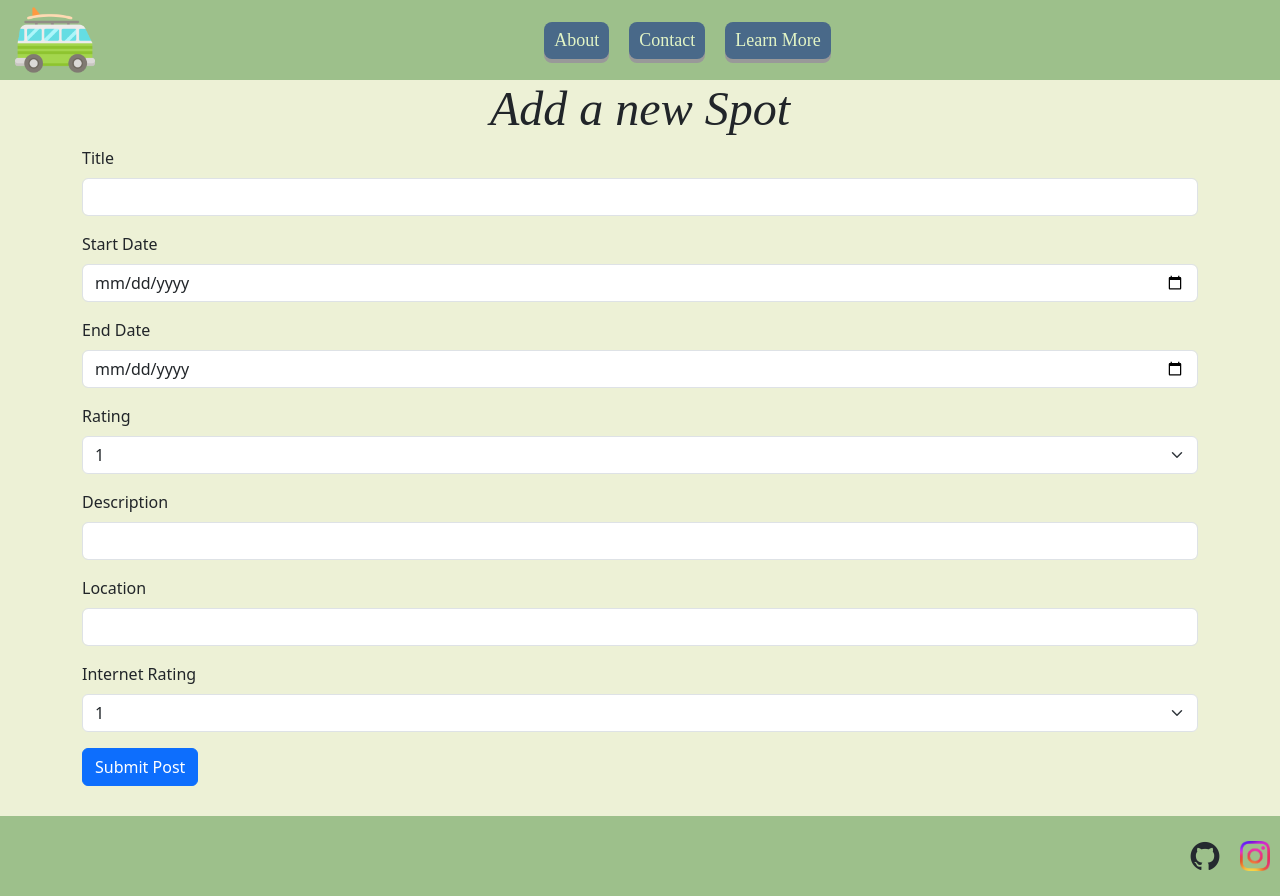
After one commit to GwydionBr/Van_and_Work_Website, a Flask app: page /add_post in a window 1280 px wide. The commit adds this page. Run offline with Flask 3, Linux system fonts and the light colour scheme; some libraries are stand-ins or nearby versions; some web fonts are replaced.

Commit message:
Input Form for new spots. Save in db and read the saved slots

```diff
--- /dev/null
+++ b/forms.py
@@ -0,0 +1,17 @@
+from flask_wtf import FlaskForm
+from wtforms import StringField, SubmitField, PasswordField
+from wtforms.fields.choices import SelectField
+from wtforms.fields.datetime import DateField
+from wtforms.validators import DataRequired, URL, Email, Length
+from flask_ckeditor import CKEditorField
+
+# WTForm for creating a slot post
+class CreatePostForm(FlaskForm):
+    title = StringField("Title", validators=[Length(min=1, max=250)])
+    date_start = DateField("Start Date", validators=[DataRequired()])
+    date_end = DateField("End Date", validators=[DataRequired()])
+    rating = SelectField("Rating", choices=["1", "2", "3", "4", "5"], validators=[DataRequired()])
+    description = StringField("Description", validators=[Length(min=1, max=500)])
+    location = StringField("Location", validators=[DataRequired(), URL()])
+    internet_rating = SelectField("Internet Rating", choices=["1", "2", "3", "4"], validators=[DataRequired()])
+    submit = SubmitField("Submit Post")
--- a/main.py
+++ b/main.py
@@ -1,4 +1,4 @@
-from flask import Flask, render_template
+from flask import Flask, render_template, redirect, url_for
 from flask_sqlalchemy import SQLAlchemy
 from sqlalchemy.orm import DeclarativeBase, Mapped, mapped_column
 from sqlalchemy import Integer, String, Text
@@ -7,9 +7,15 @@ from wtforms import StringField, SubmitField, validators
 from wtforms.validators import DataRequired, URL
 from flask_ckeditor import CKEditor, CKEditorField
 from datetime import date
+from flask_bootstrap import Bootstrap5
+
+from forms import CreatePostForm
 
 
 app = Flask(__name__)
+bootstrap = Bootstrap5(app)
+
+app.secret_key = "some secret string"
 
 class Base(DeclarativeBase):
     pass
@@ -21,9 +27,11 @@ class Spots(db.Model):
     id: Mapped[int] = mapped_column(Integer, primary_key=True)
     title: Mapped[str] = mapped_column(String(250), unique=True, nullable=False)
     adresse: Mapped[str] = mapped_column(String(250), nullable=False)
-    date: Mapped[str] = mapped_column(String(250), nullable=False)
-    rating: Mapped[int] =mapped_column(Integer, nullable=False)
-    internet_rating: Mapped[int] = mapped_column(Integer, nullable=False)
+    date_start: Mapped[str] = mapped_column(String(250), nullable=False)
+    date_end: Mapped[str] = mapped_column(String(250), nullable=False)
+    rating: Mapped[str] =mapped_column(Integer, nullable=False)
+    description: Mapped[str] = mapped_column(String(500), nullable=False)
+    internet_rating: Mapped[str] = mapped_column(Integer, nullable=False)
     standort: Mapped[str] = mapped_column(String(250), nullable=False)
 
 with app.app_context():
@@ -50,7 +58,25 @@ def contact():
 
 @app.route("/learn_more")
 def learn_more():
-    return render_template("learn-more.html", title="Learn_more")
+    return render_template("learn-more.html", title="Learn more")
+
+@app.route("/add_post", methods=["GET", "POST"])
+def add_spot():
+    add_spot_form = CreatePostForm()
+    if add_spot_form.validate_on_submit():
+        new_spot = Spots(title=add_spot_form.title.data,
+                         adresse=add_spot_form.location.data,
+                         date_start=str(add_spot_form.date_start.data),
+                         date_end=str(add_spot_form.date_end.data),
+                         rating=add_spot_form.rating.data,
+                         description=add_spot_form.description.data,
+                         internet_rating=add_spot_form.internet_rating.data,
+                         standort=add_spot_form.location.data,
+                         )
+        db.session.add(new_spot)
+        db.session.commit()
+        return redirect(url_for('spots'))
+    return render_template("add_spot.html", title="Add Spot", form=add_spot_form)
 
 if __name__ == '__main__':
     app.run(debug=True, port=5001)
--- a/requirements.txt
+++ b/requirements.txt
@@ -1,7 +1,10 @@
 Flask_CKEditor==0.4.6
+Flask_Login==0.6.3
+Flask-Gravatar==0.5.0
+Flask_WTF==1.2.1
 WTForms==3.0.1
-Flask_WTF==1.2.1
 Werkzeug==3.0.1
 Flask==2.3.2
 flask_sqlalchemy==3.1.1
 SQLAlchemy==2.0.25
+Bootstrap_Flask==2.2.0
--- /dev/null
+++ b/templates/add_spot.html
@@ -0,0 +1,10 @@
+{% include "header.html" %}
+{% from 'bootstrap5/form.html' import render_form %}
+
+<div class="container">
+    <h1>Add a new Spot</h1>
+
+    {{ render_form(form) }}
+</div>
+
+{% include "footer.html" %}
--- a/templates/header.html
+++ b/templates/header.html
@@ -3,18 +3,16 @@
 <head>
     <meta charset="UTF-8">
     <title>{{title}}</title>
+    {{ bootstrap.load_css() }}
     <link rel="stylesheet" href="../static/css/styles.css">
     <link rel="preconnect" href="https://fonts.googleapis.com">
     <link rel="preconnect" href="https://fonts.gstatic.com" crossorigin>
     <link href="https://fonts.googleapis.com/css2?family=Sedan:ital@0;1&display=swap" rel="stylesheet">
-
-
-
 </head>
 <body>
 <header>
     <div class="header-icon">
-        <a href="{{ url_for('home') }}"><img src="../static/images/van.png" id="header-icon"></a>
+        <a href="{{ url_for('home') }}"><img src="../static/assets/van.png" id="header-icon"></a>
     </div >
     <div id="button_header_middle">
         <div>
```
Also changed, not shown: templates/spots.html (+8 -2 lines), instance/spots.db (deleted).
